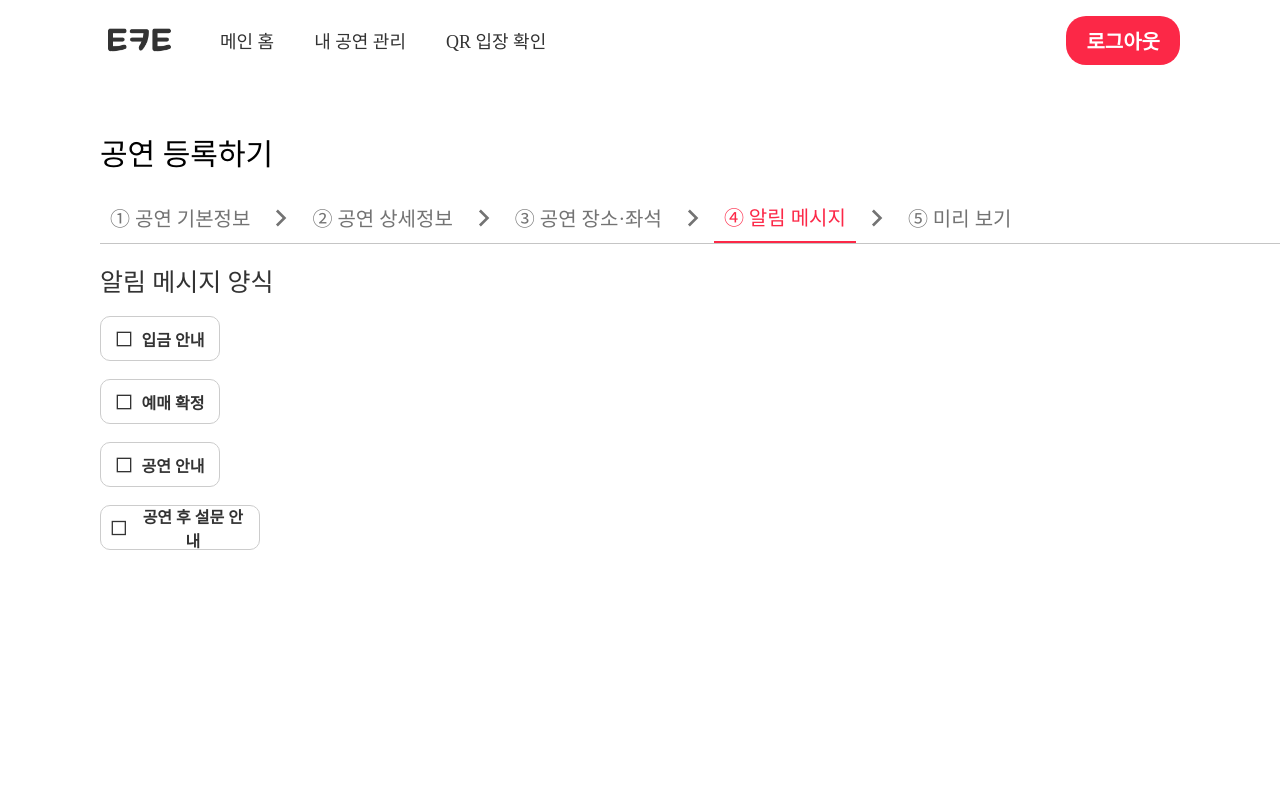
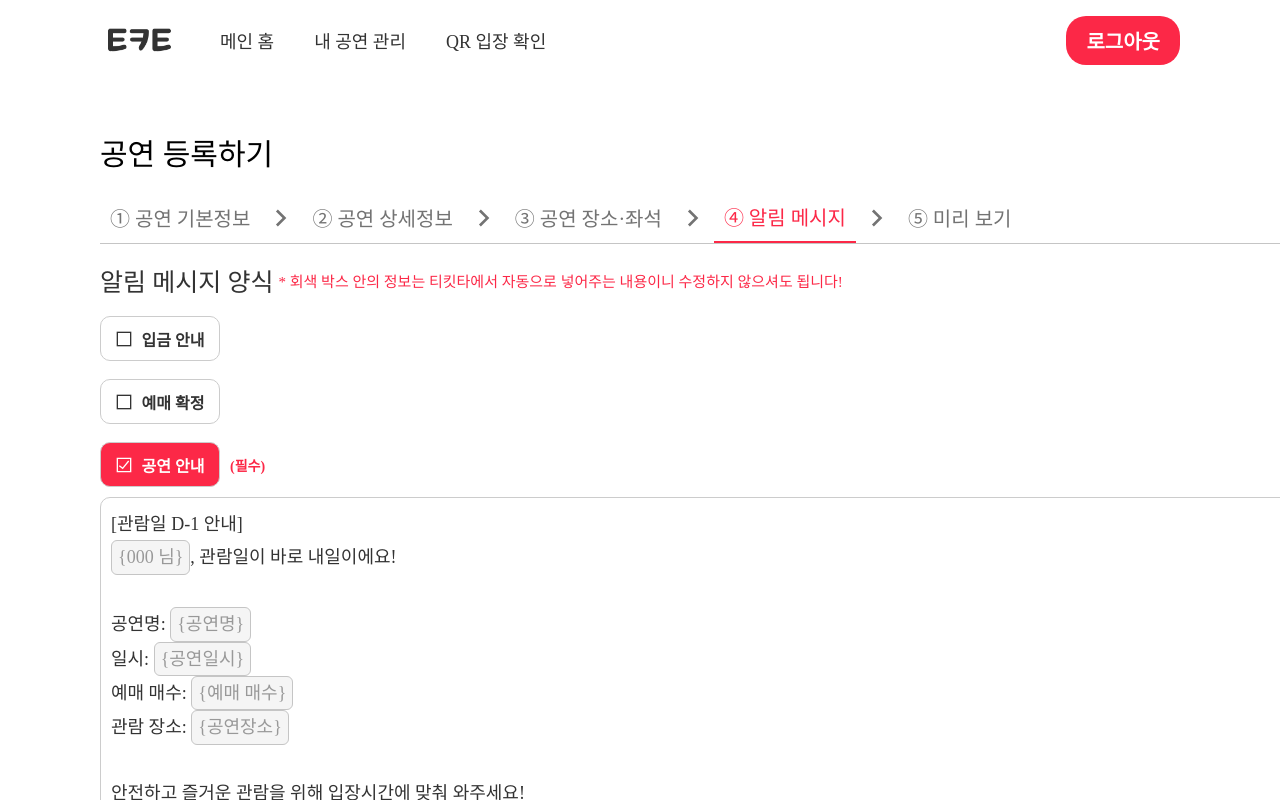
Before and after one commit to DEMODAY-J211/frontend, a React (Vite) app: page /register-show/step4 in a window 1280 px wide. Shown: the top 800 px of the page. Built offline with nearby package versions, Linux system fonts and the light colour scheme; a web font is replaced by a local one.

Commit message:
macromessage

```diff
--- a/src/pages/Manager/RegisterShow/RegisterShowStep1.jsx
+++ b/src/pages/Manager/RegisterShow/RegisterShowStep1.jsx
@@ -86,7 +86,7 @@ const RegisterShowStep1 = () => {
 
 
     // 입금주
-    const [accountOwner, setAccountOwner] = useState("");
+    const [accountHolder, setAccountHolder] = useState("");
     // 은행
     const [selectBank, setSelectBank] = useState("");
     const [account, setAccount] = useState("");
@@ -195,7 +195,7 @@ const handleNext = () => {
     // console.log("티켓옵션", ticketName);
     // console.log("티켓설명", ticketDetail);
     // console.log("가격", ticketPrice);
-    // console.log("예금주", accountOwner);
+    // console.log("예금주", accountHolder);
     // console.log("계좌번호", account);
   return (
     <>
@@ -427,8 +427,8 @@ const handleNext = () => {
                 <Name>입금주</Name>
                 <Input
                 placeholder="홍길동"
-                value={accountOwner}
-                onChange={(e) => setAccountOwner(e.target.value)} />
+                value={accountHolder}
+                onChange={(e) => setAccountHolder(e.target.value)} />
 
 
                 {/* 입금 계좌 */}
--- a/src/pages/Manager/RegisterShow/RegisterShowStep4.jsx
+++ b/src/pages/Manager/RegisterShow/RegisterShowStep4.jsx
@@ -5,6 +5,21 @@ import { useToast } from '../../../components/Toast/UseToast';
 import NavbarManager from '../../../components/Navbar/NavbarManager';
 import RegisterShowNavbar from './RegisterShowNavbar';
 import { GrCheckbox, GrCheckboxSelected } from 'react-icons/gr';
+import {createGlobalStyle} from 'styled-components';
+
+const GlobalStyle = createGlobalStyle`
+  .macro-box {
+    background: #f5f5f5;
+    padding: 0 6px;
+    border-radius: 6px;
+    font-size: 18px;
+    font-weight: 300;
+    color: #999;
+    display: inline-block;
+   border: 1px solid #C5C5C5;
+  }
+`;
+
 
 const checkboxItems = [
   { id: 'deposit', label: '입금 안내' },
@@ -20,20 +35,71 @@ const RegisterShowStep4 = () => {
   const [previews, setPreviews] = useState({
     deposit: false,
     reservation: false,
-    performance: false,
+    performance: true,
     survey: false
   });
 
 const defaultMessages = {
-    deposit: "[입금 안내]\n안녕하세요, [단체명]입니다.\n[공연명]의 티켓값은 아래 계좌번호로 입금해주시면 됩니다!\n가격 0,000원\n{예금주명}{계좌번호}",
-    reservation: "[예매 확정 안내]\n안녕하세요, [공연명]의 예매가 확정되었습니다!",
-    performance: "[극단 몽실_관람일 D-1］\n000님, 관람일이 바로 내일이에요!\n공연명 : {공연명, ex. 뮤지컬 <긴긴밤>}\n일시 : {공연일시, ex. 2025-09-17 (수) 15:00}\n예매 매수: {예매 매수, ex 2장}\n관람장소 : {공연장소, ex. 서강대 메리홀 소극장}",
-    survey: "[설문 조사 안내]\n공연이 종료되었습니다. 관람하러 와주신 분들께 감사드리며, 간단한 설문에 응답 부탁드립니다.\n{구글폼 링크}"
+  deposit:
+    "[입금 안내]\n" +
+    "안녕하세요, {단체명}입니다!\n" +
+    "예매하신 {공연명}의 티켓 금액을 아래 계좌로 입금해주시면 예매가 완료됩니다.\n\n" +
+    "입금 금액: {0,000원}\n" +
+    "예금주: {예금주명}\n" +
+    "계좌번호: {계좌번호}\n\n" +
+    "확인되는 대로 빠르게 안내해 드리겠습니다!",
+
+  reservation:
+    "[예매 확정 안내]\n" +
+    "안녕하세요! {공연명}의 예매가 정상적으로 완료되었습니다😊\n\n" +
+    "소중한 예매 감사드리며, 공연장에서 뵙겠습니다!",
+
+  performance:
+    "[관람일 D-1 안내]\n" +
+    "{000 님}, 관람일이 바로 내일이에요!\n\n" +
+    "공연명: {공연명}\n" +
+    "일시: {공연일시}\n" +
+    "예매 매수: {예매 매수}\n" +
+    "관람 장소: {공연장소}\n\n" +
+    "안전하고 즐거운 관람을 위해 입장시간에 맞춰 와주세요!",
+
+  survey:
+    "[관람 후기 설문 안내]\n" +
+    "공연을 관람해주셔서 진심으로 감사합니다!\n" +
+    "더 좋은 공연을 만들기 위해 짧은 설문에 참여 부탁드립니다! \n\n" +
+    "설문 링크: (링크를 넣어주세요)"
 };
 
+const macroMap = {
+  단체명: 'team_name',
+  공연명: 'show_name',
+  '0,000 원': 'amount',
+  예금주명: 'account_holder',
+  계좌번호: 'account_number',
+  예매_매수: 'ticket_count',
+  '000 님': 'username',
+  공연일시: 'show_date_time',
+  관람장소: 'venue'
+};
+
+const renderWithMacroBox = (text) => {
+  return text.replace(/\{([^}]+)\}/g, (_, key) => {
+    return `<span contenteditable="false" class="macro-box">{${key}}</span>`;
+  });
+};
+const convertMessageForBackend = (text) => {
+  return text.replace(/\{([^}]+)\}/g, (_, key) => {
+    return `{${macroMap[key] || key}}`;
+  });
+};
+
+
+
   const handleCheckboxToggle = (id) => {
+    if (id === "performance") return; // ❗ 공연 안내는 비활성화
     setPreviews(prev => ({ ...prev, [id]: !prev[id] }));
     };
+
 
   const handleTempSave = () => {
     const formData = { previews };
@@ -42,7 +108,26 @@ const RegisterShowStep4 = () => {
   };
 
   const handlePrevious = () => navigate('/register-show/step3');
-  const handleNext = () => navigate('/register-show/step5');
+const handleNext = () => {
+  const performanceTextarea = document.getElementById("textarea-performance");
+  if (!performanceTextarea) return;
+
+  const userEditedMessage = performanceTextarea.innerText.trim();
+
+  if (!userEditedMessage) {
+    addToast('필수 항목을 입력해주세요: 공연 안내', 'error');
+    return;
+  }
+
+  // 백엔드용 메시지 변환
+  const backendMessage = convertMessageForBackend(userEditedMessage);
+
+  console.log('보낼 메시지:', backendMessage); // 여기서 실제 API 호출하면 됨
+
+  navigate('/register-show/step5');
+};
+
+
 
   // 기존 임시 저장 데이터 불러오기
   useEffect(() => {
@@ -54,16 +139,22 @@ const RegisterShowStep4 = () => {
 
   return (
     <>
+    <GlobalStyle/>
       <NavbarManager />
       <Container>
         <MainContent>
           <RegisterShowNavbar currentStep={4} />
+          <Flex>
           <Name>알림 메시지 양식</Name>
+          <Desc>* 회색 박스 안의 정보는 티킷타에서 자동으로 넣어주는 내용이니 수정하지 않으셔도 됩니다!</Desc>
+          </Flex>
+
 
 
         {/* map 안에서 textarea에 적용 */}
         {checkboxItems.map(item => (
         <CheckboxContainer key={item.id}>
+        <Flex>
         <CheckboxButton
             checked={previews[item.id]}
             isSurvey={item.id === 'survey'}
@@ -73,8 +164,18 @@ const RegisterShowStep4 = () => {
                 {previews[item.id] ? <GrCheckboxSelected /> : <GrCheckbox />}
                 {item.label}
             </CheckboxButton>
+             {item.id === "performance" && <RequiredText>(필수)</RequiredText>}
+             </Flex>
             {previews[item.id] && (
-                <MessageTextarea defaultValue={defaultMessages[item.id]} />
+<MessageTextarea
+  id={`textarea-${item.id}`}
+  contentEditable
+  dangerouslySetInnerHTML={{
+    __html: renderWithMacroBox(defaultMessages[item.id])
+  }}
+/>
+
+
             )}
         </CheckboxContainer>
         ))}
@@ -159,6 +260,13 @@ const Name = styled.div`
   gap: 20px;
 `;
 
+const Desc = styled.div`
+    font-size: 15px;
+    font-weight: 400;
+    display: flex;
+    color: var(--color-primary);
+`
+
 const CheckboxContainer = styled.div`
   display: flex;
   flex-direction: column;
@@ -184,12 +292,29 @@ gap: 8px;
   font-weight: 700;
 `;
 
-const MessageTextarea = styled.textarea`
+const MessageTextarea= styled.div`
   width: 100%;
-  min-height: 150px;
+  min-height: 200px;
   padding: 10px;
   border-radius: 10px;
   border: 1px solid #ccc;
-  resize: vertical;
   font-size: 18px;
+  font-weight: 300;
+  line-height: 1.8;
+  white-space: pre-wrap;
 `;
+
+
+
+const RequiredText = styled.span`
+  color: #fc2847;
+  font-size: 14px;
+  margin-left: 5px;
+  font-weight: 700;
+`;
+
+const Flex = styled.div`
+    display: flex;
+    align-items: center;
+    gap: 5px;
+`
```
Lines whose indentation alone changed are shown as unchanged.
